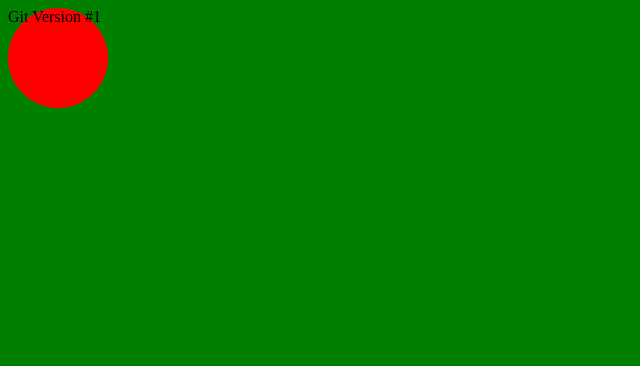
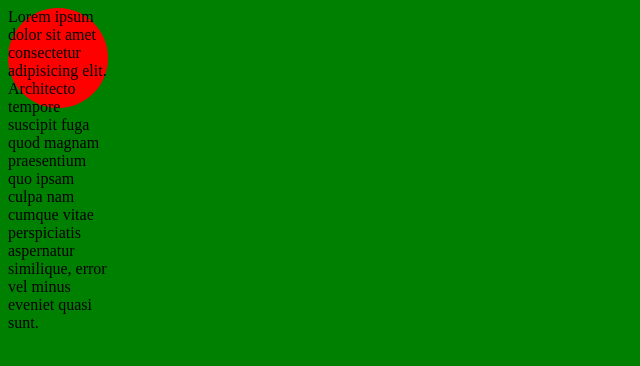
Before and after one commit to rkurtianyk/lesson-1, a plain HTML site: page index.html in a window 1280 px wide. Shown: the whole page, without its empty margins (0-640 px from the left). Drawn offline with Linux system fonts and the light colour scheme.

Commit message:
commit from development branch

```diff
--- a/index.html
+++ b/index.html
@@ -9,7 +9,7 @@
 </head>
 <body>
     <div class="my-class" id="my-id">
-       Git Version #1
+       Lorem ipsum dolor sit amet consectetur adipisicing elit. Architecto tempore suscipit fuga quod magnam praesentium quo ipsam culpa nam cumque vitae perspiciatis aspernatur similique, error vel minus eveniet quasi sunt.
     </div>
 </body>
 </html>
```
